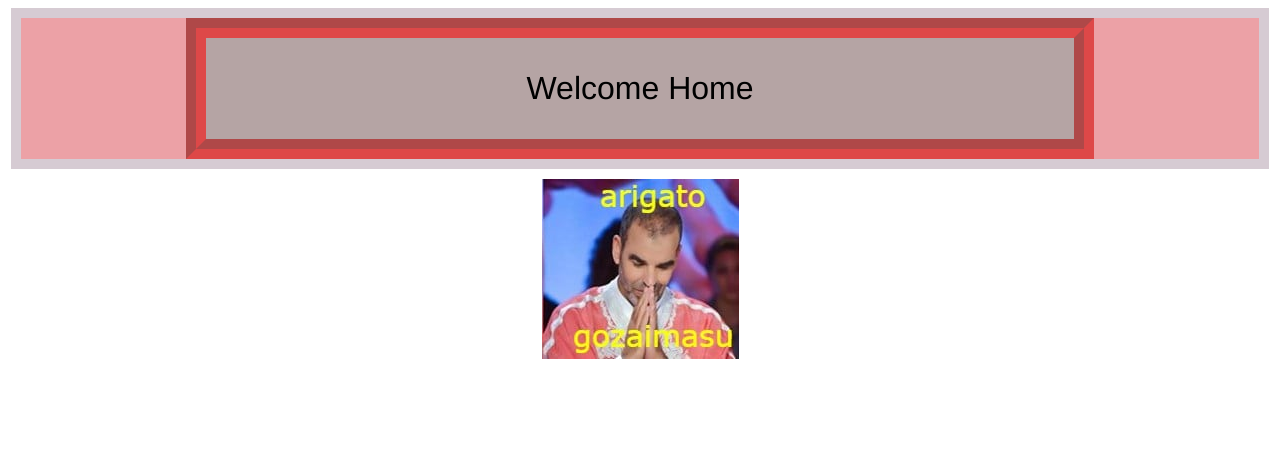
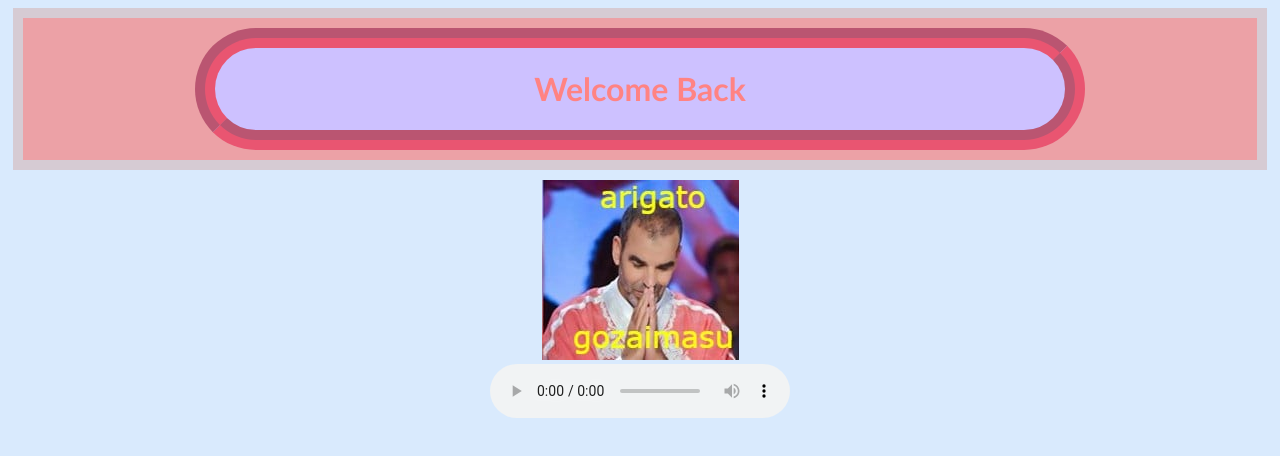
Before and after one commit to mosalah16/mosalah16.github.io, a plain HTML site: page index.html in a window 1280 px wide. Drawn offline with Linux system fonts and the light colour scheme.

Commit message:
initial website

```diff
--- a/index.html
+++ b/index.html
@@ -2,15 +2,19 @@
 <html lang="en">
 <head>
     <style>
-        p{
+        body{
+            background-color: #D9EAFD;
+        }
+        h1{
             text-align: center;
-            color: black;
+            color: #FF8383;
             font-size: 200%;
-            font-family: 'Franklin Gothic Medium', 'Arial Narrow', Arial, sans-serif;
+            font-family:'Gill Sans', 'Gill Sans MT', Calibri, 'Trebuchet MS', sans-serif;
         }
         .divext{
-            width: 98%;
-            height: 98%;
+            padding: 10px;
+            width: 96%;
+            height: 96%;
             border: 10px solid #d6cbd3;
             background-color: #eca1a6;
             margin: auto;
@@ -21,13 +25,15 @@
             height: 70%;
             border: 20px solid rgba(255, 0, 0, 0.556);
             border-style: groove;
-            background-color: rgb(181, 164, 164);
+            background-color: #CDC1FF;
+            border-radius: 100px;
         }
         .divimg{
             margin:auto;
             text-align: center;
             padding-top: 10px;
         }
+
     </style>
     <meta charset="UTF-8">
     <meta name="viewport" content="width=device-width, initial-scale=1.0">
@@ -37,12 +43,17 @@
 <body>
     <div class="divext">
         <div class="divint">
-            <p>Welcome Home</p>
+            <h1>Welcome Back</h1>
         </div>
     </div>
 
     <div class="divimg">
         <img src="assets/arigato.png" alt=":D" >
+        <br>
+        <audio controls autoplay>
+        <source src="assets/backgroundmusic.mp3" type="audio/mpeg">
+    </audio>
     </div>
+
 </body>
 </html>
```
Also changed, not shown: 1 other file.
